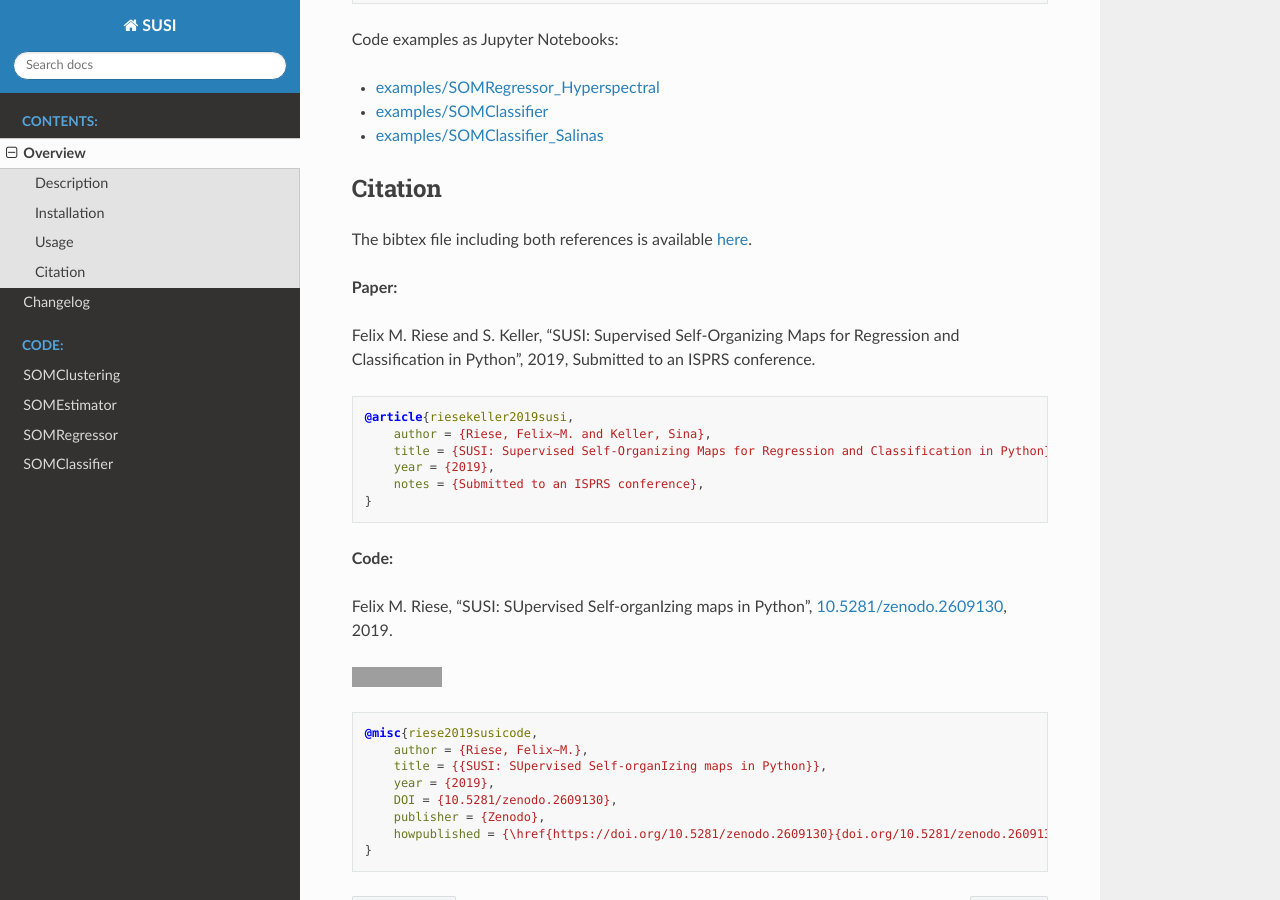
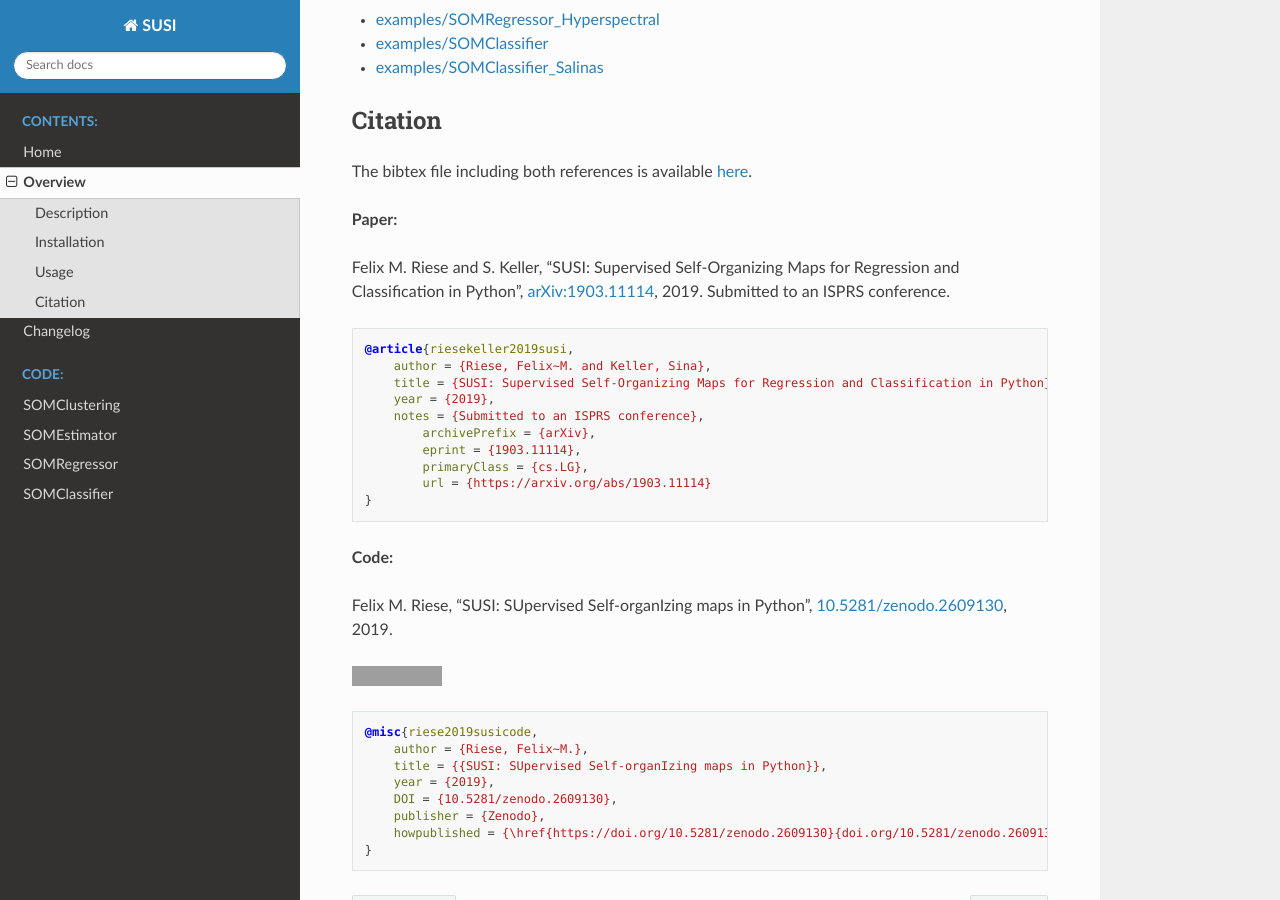
Before and after one commit to felixriese/susi, a Sphinx documentation site: the page built from docs/readme.rst, in a window 1280 px wide and 900 px high, scrolled down 1663 px. Built offline with Sphinx 7.4.7 and the Read the Docs theme 2.0.0, drawn with Linux system fonts in a browser that asks for light colours; formulas are drawn with MathJax 3; some of the changed text lies outside the part shown; grey boxes are pictures that could not be loaded.

Commit message:
Added arXiv paper, included URL fixes

```diff
--- a/README.rst
+++ b/README.rst
@@ -64,7 +60,7 @@
     `read the docs <https://susi.readthedocs.io/en/latest/readme.html>`_
 
 :Paper:
-    Felix M. Riese and S. Keller, "SUSI: Supervised Self-Organizing Maps for Regression and Classification in Python", 2019, Submitted to an ISPRS conference.
+    `arXiv:1903.11114 <https://arxiv.org/abs/1903.11114>`_
 
 
 Installation
@@ -131,7 +127,7 @@
 
 **Paper:**
 
-Felix M. Riese and S. Keller, "SUSI: Supervised Self-Organizing Maps for Regression and Classification in Python", 2019, Submitted to an ISPRS conference.
+Felix M. Riese and S. Keller, "SUSI: Supervised Self-Organizing Maps for Regression and Classification in Python", `arXiv:1903.11114 <https://arxiv.org/abs/1903.11114>`_, 2019. Submitted to an ISPRS conference.
 
 .. code:: bibtex
 
@@ -140,6 +136,10 @@
         title = {SUSI: Supervised Self-Organizing Maps for Regression and Classification in Python},
         year = {2019},
         notes = {Submitted to an ISPRS conference},
+	    archivePrefix = {arXiv},
+   	    eprint = {1903.11114},
+   	    primaryClass = {cs.LG},
+   	    url = {https://arxiv.org/abs/1903.11114}
     }
 
 **Code:**
--- a/bibliography.bib
+++ b/bibliography.bib
@@ -1,16 +1,19 @@
-@article{riese2019susi,
+@article{riesekeller2019susi,
     author = {Riese, Felix~M. and Keller, Sina},
-    title = {SUSI: Supervised self-organizing maps for classification and regression in Python},
+    title = {SUSI: Supervised Self-Organizing Maps for Regression and Classification in Python},
     year = {2019},
     notes = {Submitted to an ISPRS conference},
-    TODO arxiv
+	  archivePrefix = {arXiv},
+   	eprint = {1903.11114},
+   	primaryClass = {cs.LG},
+   	url = {https://arxiv.org/abs/1903.11114}
 }
 
-@misc{riese2019cnn,
-  author       = {Riese, Felix~M.},
-  title        = {{TODO}},
-  year         = {2019},
-  publisher    = {Zenodo},
-  DOI          = {TODO},
-  howpublished = {\href{TODO}{TODO}}
+@misc{riese2019susicode,
+    author = {Riese, Felix~M.},
+    title = {{SUSI: SUpervised Self-organIzing maps in Python}},
+    year = {2019},
+    DOI = {10.5281/zenodo.2609130},
+    publisher = {Zenodo},
+    howpublished = {\href{https://doi.org/10.5281/zenodo.2609130}{doi.org/10.5281/zenodo.2609130}}
 }
```
Also changed, not shown: other parts of README.rst (+0 -4 lines), docs/index.rst (+5 -3 lines).
